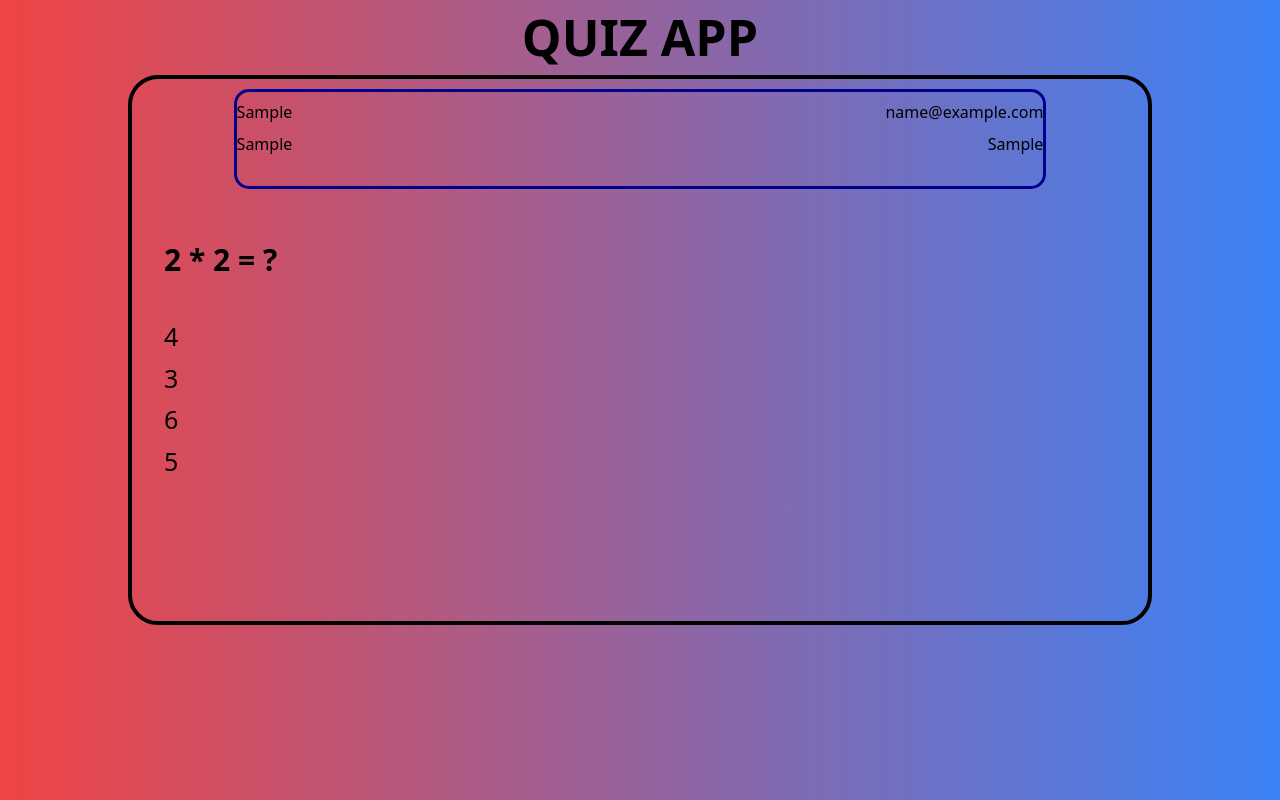
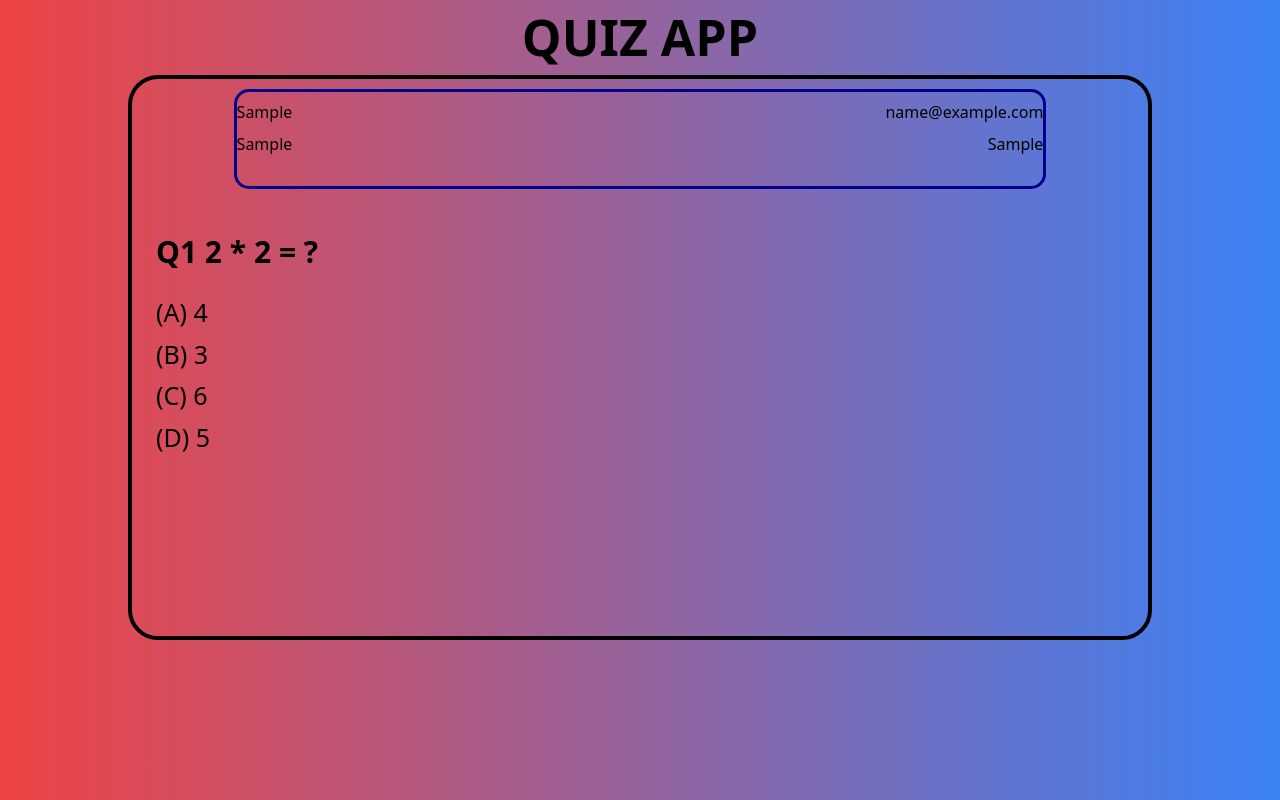
Before and after one commit to syedHammad350/QUIZ-APP, a plain HTML site: page index.html in a window 1280 px wide. Both pictures are taken after typing "Sample", "name@example.com", "Sample", "Sample" into the empty fields and a click on the button "submit". Drawn offline with nearby package versions, Linux system fonts and the light colour scheme.

```diff
--- a/app.js
+++ b/app.js
@@ -1,124 +1,124 @@
 let quesarry=[
     {
         num:'1',
-        question:'2 * 2 = ?',
+        question:'Q1  2 * 2 = ?',
         Options:{
-            a:'4',
-            b:'3',
-            c:'6',
-            d:'5',
+            a:'(A) 4',
+            b:'(B) 3',
+            c:'(C) 6',
+            d:'(D) 5',
 
         },
-        answer:'4',
+        answer:'(A) 4',
     },
 
     {
         num:'2',
-        question:'FULL FORM OF PSL ?',
+        question:'Q2 WHAT IS THE LARGEST CITY IN PAKISTAN ?',
         Options:{
-            a:'pakistion sasti league',
-            b:'pakistion supreame league',
-            c:'pakistion super league ',
-            d:'pakistion simple league',
+            a:'(A) KARACHI',
+            b:'(B) MULTAN',
+            c:'(C) LAHORE',
+            d:'(D) ISLAMABAD',
 
         },
-        answer:'pakistion super league ',
+        answer:'(A) KARACHI',
     },
     {
         num:'3',
-        question:'HOW MANY BONES ARE THERE IN THE HUMAN BODY?',
+        question:'Q3 HOW MANY BONES IN HUMAN BODY?',
         Options:{
-            a:'204',
-            b:'206',
-            c:'203',
-            d:'202',
+            a:'(A) 204',
+            b:'(B) 206',
+            c:'(C) 203',
+            d:'(D) 202',
 
         },
-        answer:'206',
+        answer:'(B) 206',
     },
     {
         num:'4',
-        question:'SUN RISES IN WHISVH DIRECTION',
+        question:'Q4 SUN RISES IN WHISVH DIRECTION',
         Options:{
-            a:'EAST',
-            b:'NORTH',
-            c:'SOUTH',
-            d:'WASTE',
+            a:'(A) EAST',
+            b:'(B) NORTH',
+            c:'(C) SOUTH',
+            d:'(D) WASTE',
 
         },
-        answer:'EAST',
+        answer:'(A) EAST',
     },
     {
         num:'5',
-        question:'5*5 = ?',
+        question:' Q5 5*5 = ?',
         Options:{
-            a:'55',
-            b:'225',
-            c:'25',
-            d:'625',
+            a:'(A) 55',
+            b:'(B) 225',
+            c:'(C) 25',
+            d:'(D) 625',
 
         },
-        answer:'25',
+        answer:'(C) 25',
     },
     {
         num:'6',
-        question:'WHAT IS THE COLOR OF BLOOD?',
+        question:'Q6 WHAT IS THE COLOR OF BLOOD?',
         Options:{
-            a:'YELLOW',
-            b:'PINK',
-            c:'GREEN',
-            d:'RED',
+            a:'(A) YELLOW',
+            b:'(B) PINK',
+            c:'(C) GREEN',
+            d:'(D) RED',
 
         },
-        answer:'RED',
+        answer:'(D) RED',
     },
     {
         num:'7',
-        question:'WHICH IS THE TALLEST BUILDING ON THE EARTH?',
+        question:'Q7 HOW MANY PRAYERS IN A DAY?',
         Options:{
-            a:'BURJ KHALIFA',
-            b:'SHANGHAI TOWER',
-            c:'MERDEKA',
-            d:'LOTTE WORLD TOWER',
+            a:'(A) 2',
+            b:'(B) 6',
+            c:'(C) 5',
+            d:'(D) 10',
 
         },
-        answer:'BURJ KHALIFA',
+        answer:'(C) 5',
     },
     {
         num:'8',
-        question:'WHAT DOES THE HEART PUMP?',
+        question:'Q8 WHAT DOES THE HEART PUMP?',
         Options:{
-            a:'WATER',
-            b:'OXYGEN',
-            c:'BLOOD',
-            d:'SALIVA',
+            a:'(A) WATER',
+            b:'(B) OXYGEN',
+            c:'(C) BLOOD',
+            d:'(D) SALIVA',
 
         },
-        answer:'BLOOD',
+        answer:'(C) BLOOD',
     },
     {
         num:'9',
-        question:'WHAT IS THE NATIONAL COLOR OF PAKISTAN?',
+        question:'Q9 HOW MANY DAYS IN A WEEK?',
         Options:{
-            a:'GREEN & WHITE',
-            b:'GREEN & BLUE',
-            c:'GREEN & RED',
-            d:'GREEN & YELLOW',
+            a:'(A) 8',
+            b:'(B) 5',
+            c:'(C) 6',
+            d:'(D) 7',
 
         },
-        answer:'GREEN & WHITE',
+        answer:'(D) 7',
     },
     {
         num:'10',
-        question:'HOW MANY RIVERS ARE IN PAKISTAN?',
+        question:'Q10 HOW MANY RIVERS ARE IN PAKISTAN?',
         Options:{
-            a:'4',
-            b:'3',
-            c:'6',
-            d:'5',
+            a:'(A) 4',
+            b:'(B) 3',
+            c:'(C) 6',
+            d:'(D) 5',
 
         },
-        answer:'5',
+        answer:'(D) 5',
     },
 
 ]
@@ -195,7 +195,7 @@ nxtbtn.style.display='none'
 let nextQues=()=>{
     if(quesCount<quesarry.length-1){
         quesCount++
-
+// nxtbtn.style.display='none'
         ques.innerHTML= quesarry[quesCount].question
         quesoption[0].innerHTML = quesarry[quesCount].Options.a
         quesoption[1].innerHTML = quesarry[quesCount].Options.b
@@ -219,13 +219,14 @@ let nextQues=()=>{
  let selectoption = (element)=>{
     if(element.innerHTML==quesarry[quesCount].answer){
         console.log('correct')
-        element.classList.add( 'bg-[green]'  ,'text-[white]')
+        element.classList.add( 'bg-[green]'  )
         correctAns++
         totalNumber=totalNumber+10
     }else{
         console.log('wrong')
-        element.classList.add(   'bg-[red]','text-[white]')
+        element.classList.add(   'bg-[red]')
         wrongAns++
+
         for(var liOption of quesoption){
             if(liOption.innerHTML === quesarry[quesCount].answer){
               liOption.classList.add('bg-[green]')
@@ -233,10 +234,11 @@ let nextQues=()=>{
           }
 
         }
-
+      nxtbtn.style.display='block'
         for(var liOption of quesoption){
           liOption.classList.add('pointer-events-none')
         }
-        nxtbtn.style.display='block'
+
+
 
  }
--- a/index.html
+++ b/index.html
@@ -9,7 +9,7 @@
 <body>
     <div class="parent bg-gradient-to-r from-red-500 to-blue-500 h-[100vh] ">
         <h1 class="H1 text-center text-black font-bold text-[50px]">QUIZ APP</h1>
-        <div class="form_container w-[80%] h-[550px] border-[4px] mx-auto border-black rounded-[30px] ">
+        <div class="form_container w-[80%] h-[565px] border-[4px] mx-auto border-black rounded-[30px] ">
             <div class="forminputs  ">
                 <input class="user_name w-[100%] border-[2px] mt-[30px] rounded-[40px] border-black h-[60px]" type="text"  placeholder="ENTER YOUR NAME">
                 <input class="user_email w-[100%] border-[2px] mt-[30px] rounded-[40px] border-black h-[60px]" type="text"  placeholder="ENTER YOUR EMAIL">
@@ -36,21 +36,21 @@
                     </div>
                 </div>
                 <div class="quiz_div p-4 mt-4">
-                    <h1 class="  p-4 font-bold text-[30px]" id="ques">physics is the branch of?</h1>
-                    <ul id="quesoption " class="p-4 text-[25px]">
+                    <h1 class="  p-2 font-bold text-[30px]" id="ques">physics is the branch of?</h1>
+                    <ul id="quesoption " class="p-2 text-[25px]">
                         <li>BOILOGY</li>
                         <li>URDU</li>
                         <li>SCIENCE</li>
                         <li>ENGLISH</li>
                     </ul>
-                    <div class="next_botton ">
-                        <button onclick=" nextQues()"   id="btn" class="border-2 border-[green] h-[40px] w-[100%] rounded-[12px] hover:bg-[green] hover:text-[white]">NEXT</button>
+                    <div class="next_botton  ">
+                        <button onclick=" nextQues()"   id="btn" class="border-2 border-[green] h-[30px] w-[100%] rounded-[12px] hover:bg-[green] hover:text-[white]">NEXT</button>
                     </div>
 
                 </div>
 
             </div>
-            <div class="result hidden text-center">
+            <div class="result hidden text-center font-bold text-[20px] mt-[120px]">
             <p>TOTAL QUESTION: <span id="tQues">10</span></p>
             <p>CORRECT ANSWER: <span id="cAns" >6</span></p>
             <p>WRONG ANSWER: <span id="wAns">4</span></p>
```
